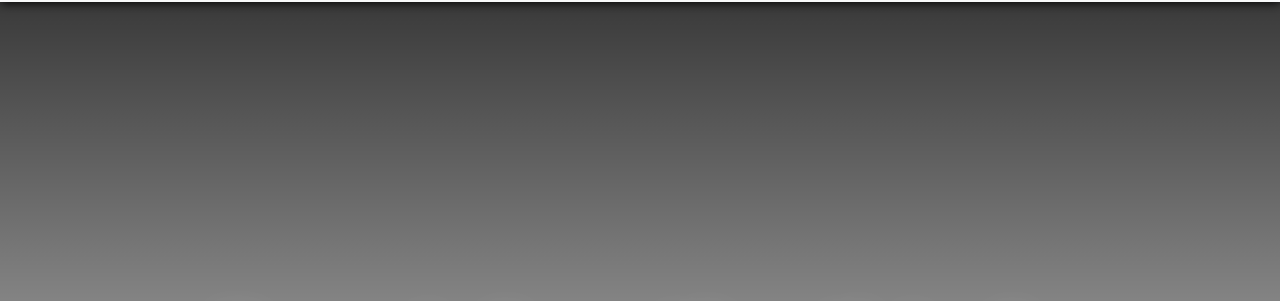
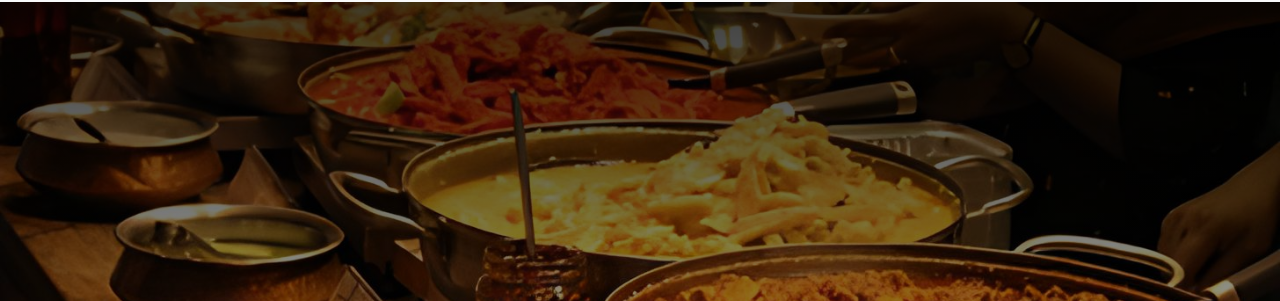
Before and after one commit to Pinkurley/SENAC, a plain HTML site: page index.html in a window 1280 px wide. Shown: the part 65-366 px from the top of the page. Drawn offline with nearby package versions, Linux system fonts and the light colour scheme; a web font is replaced by a local one.

Commit message:
Update index.css

```diff
--- a/src/css/index.css
+++ b/src/css/index.css
@@ -39,7 +39,7 @@ h1 {
 }
 .section-intro {
     height: 700px;
-    background-image: linear-gradient(to bottom, rgba(0,0,0,0.75), transparent), url(.../src/img/zyro-image.png);
+    background-image: linear-gradient(to bottom, rgba(0,0,0,0.75), transparent), url(../img/zyro-image.png);
     background-size: cover;
     background-repeat: no-repeat;
     background-size: cover;
```
